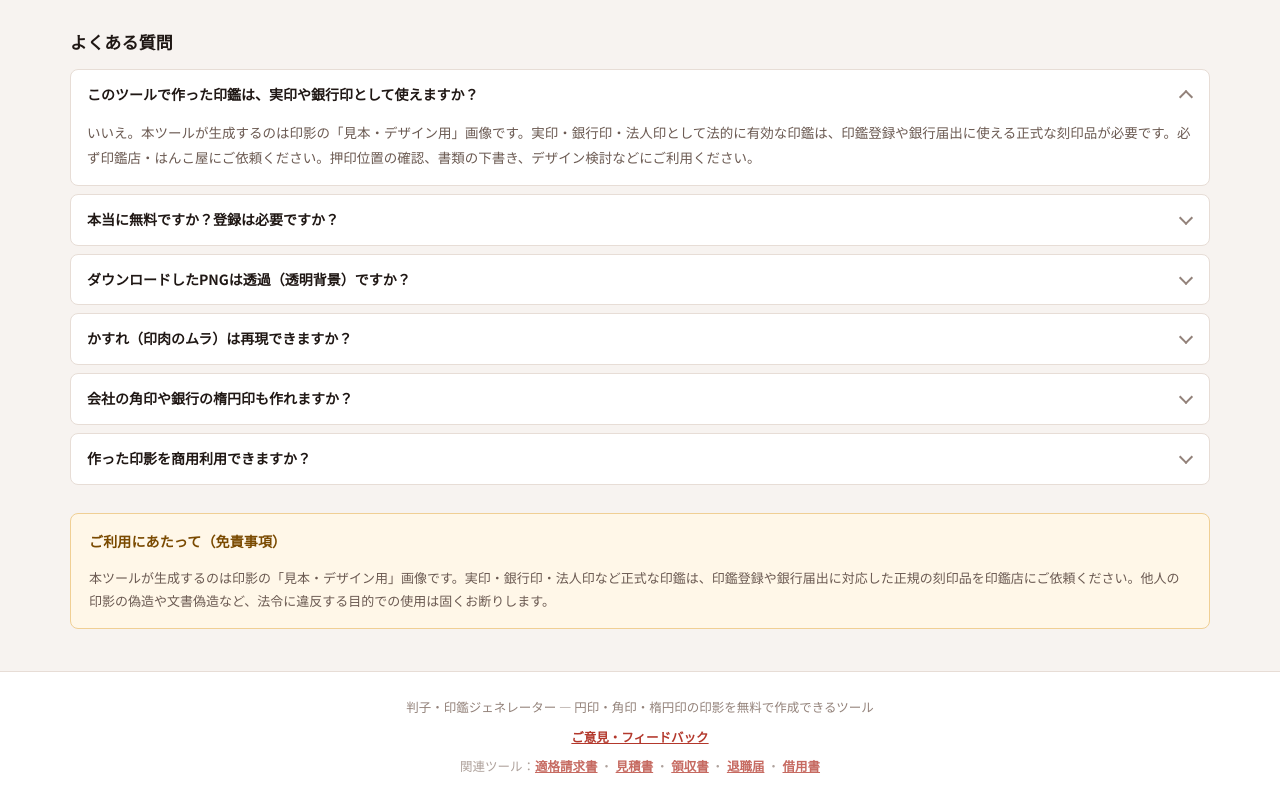
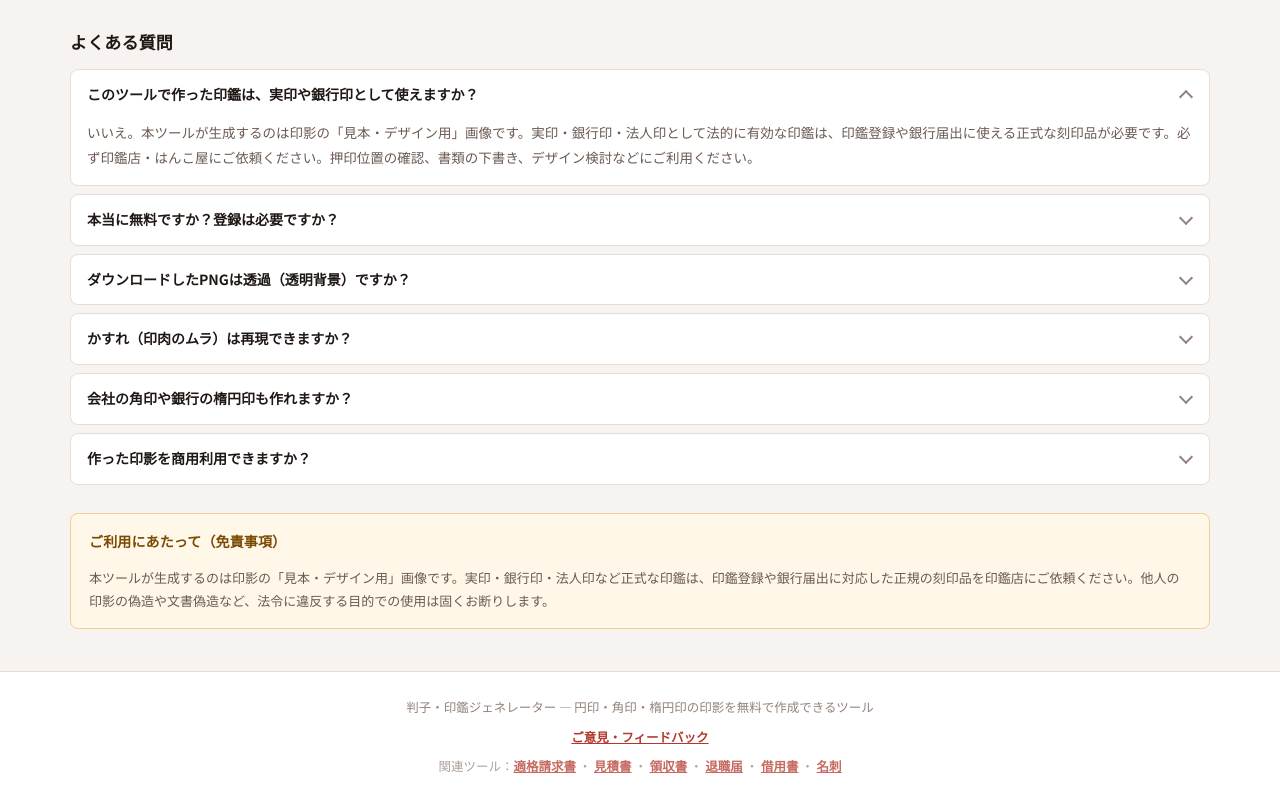
Before and after one commit to reveriel/hanko-generator, a plain HTML site: page index.html in a window 1280 px wide. Shown: the part 1445-2245 px from the top of the page. Drawn offline with Linux system fonts and the light colour scheme.

Commit message:
og:image/反向互链补全

```diff
--- a/index.html
+++ b/index.html
@@ -347,7 +347,7 @@
     <p class="footer-links">
       <a href="https://docs.google.com/forms/d/e/1FAIpQLSfHGUfgAlViT3TFiVtJi_EpJ4ioUpd9oGyaJ7rehEV-gBH_PA/viewform?usp=pp_url&amp;entry.1745177199=%E5%8D%B0%E7%AB%A0%E7%94%9F%E6%88%90%E5%99%A8" target="_blank" rel="noopener" data-i18n="footerFeedback">ご意見・フィードバック</a>
     </p>
-    <p style="margin-top:8px;font-size:12.5px;opacity:.75;">関連ツール：<a href="https://www.reveriel.com/japan-invoice-pdf/">適格請求書</a> ・ <a href="https://www.reveriel.com/mitsumori-pdf/">見積書</a> ・ <a href="https://www.reveriel.com/ryoshusho-pdf/">領収書</a> ・ <a href="https://www.reveriel.com/taishoku-form/">退職届</a> ・ <a href="https://www.reveriel.com/shakuyo-contract/">借用書</a></p>
+    <p style="margin-top:8px;font-size:12.5px;opacity:.75;">関連ツール：<a href="https://www.reveriel.com/japan-invoice-pdf/">適格請求書</a> ・ <a href="https://www.reveriel.com/mitsumori-pdf/">見積書</a> ・ <a href="https://www.reveriel.com/ryoshusho-pdf/">領収書</a> ・ <a href="https://www.reveriel.com/taishoku-form/">退職届</a> ・ <a href="https://www.reveriel.com/shakuyo-contract/">借用書</a> ・ <a href="https://www.reveriel.com/meishi-generator/">名刺</a></p>
   </div>
 </footer>
 
```
